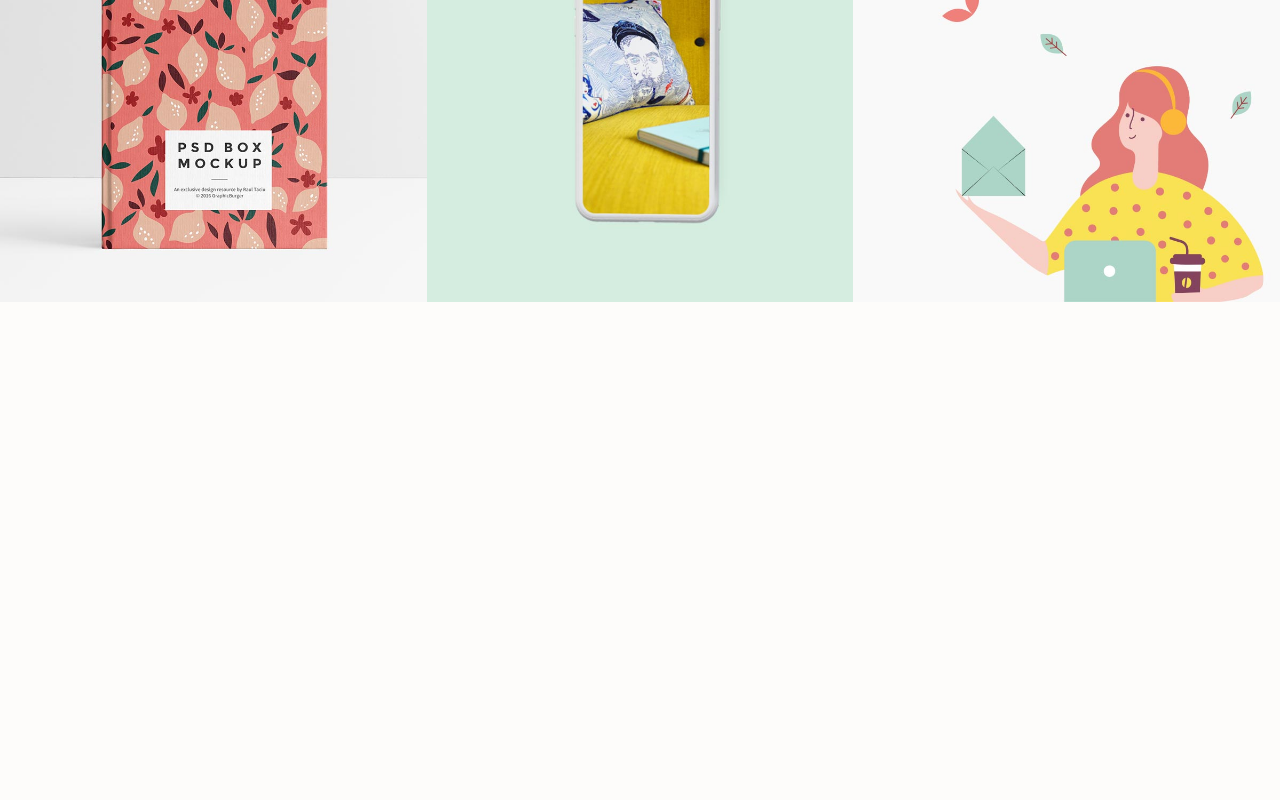
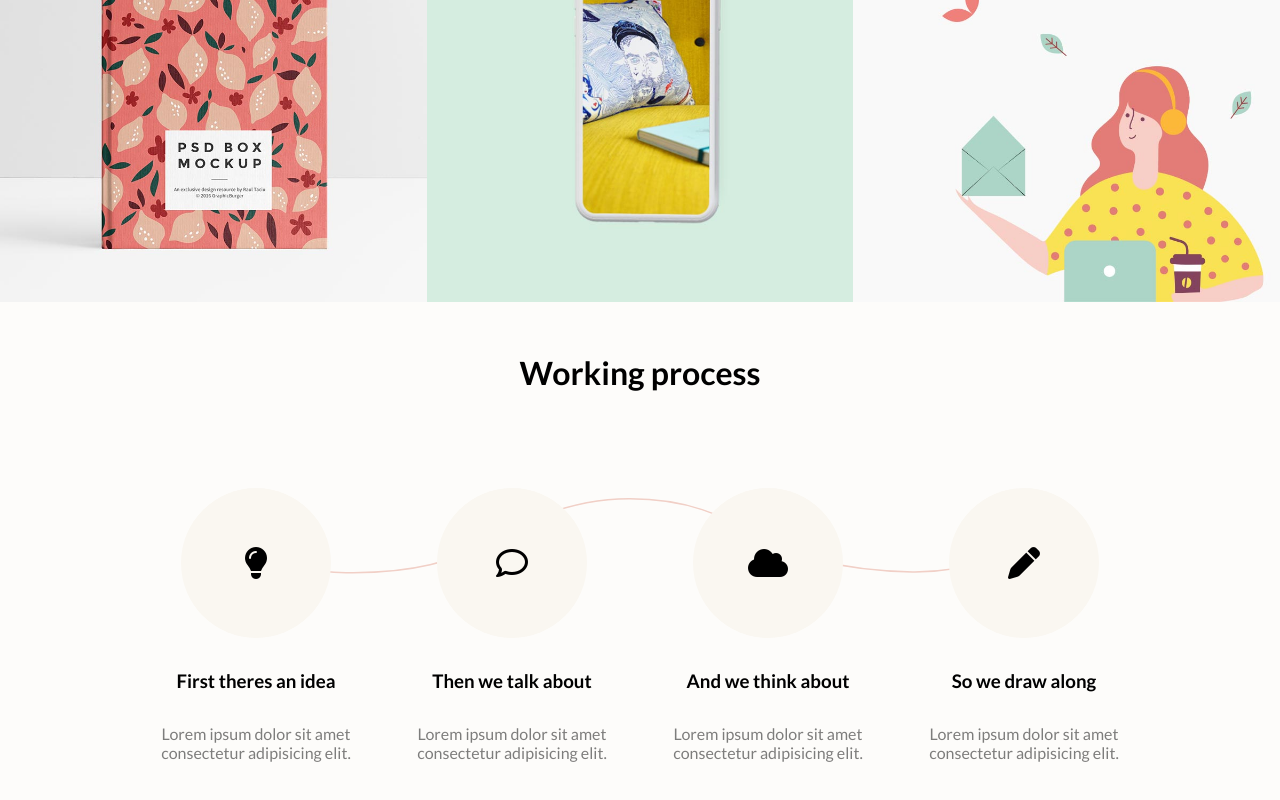
Before and after one commit to Carmine-Faella/proj-html-vuejs, a Vue app: page / in a window 1280 px wide. Shown: the part 1238-2038 px from the top of the page. Before the commit the page ends 1543 px from the top, so only its background shows below. Built offline with nearby package versions, Linux system fonts and the light colour scheme.

Commit message:
Inserimento section

```diff
--- /dev/null
+++ b/src/components/Circle.vue
@@ -0,0 +1,60 @@
+<script>
+
+export default{
+    data(){
+        return{
+
+        }
+    },
+    props:{
+        title:String,
+        icon:String,
+    }
+}
+
+</script>
+
+<template>
+
+        <div class="d-flex">
+            <div class="icon"><i :class="icon"></i></div>
+            <div class="circle-wrapper">
+                <h3>{{ title }}</h3>
+                <p>Lorem ipsum dolor sit amet consectetur adipisicing elit.</p>
+            </div>
+        </div>
+
+</template>
+
+<style scoped lang="scss">
+@use '../styles/general.scss' as *;
+@use '../styles/partial/variables.scss' as *;
+.icon{
+    width: 150px;
+    height: 150px;
+    border-radius: 50%;
+    background-color: $back-6;
+    display: flex;
+    justify-content: center;
+    align-items: center;
+
+    i{
+        font-size: 2rem;
+    }
+
+}
+
+.d-flex{
+    display: flex;
+    flex-direction: column;
+    align-items: center;
+}
+
+h3{
+    padding: 2rem 0;
+}
+
+p{
+    opacity: 0.5;
+}
+</style>
--- /dev/null
+++ b/src/components/CircleList.vue
@@ -0,0 +1,73 @@
+<script>
+
+import Circle from './Circle.vue';
+
+export default{
+    components:{
+        Circle
+    },
+    data(){
+        return{
+            circleItem:[
+                {
+                    icon:'fa-solid fa-lightbulb',
+                    title:'First theres an idea',
+                },
+                {
+                    icon:'fa-regular fa-comment',
+                    title:'Then we talk about',
+                },
+                {
+                    icon:'fa-solid fa-cloud',
+                    title:'And we think about',
+                },
+                {
+                    icon:'fa-solid fa-pen',
+                    title:'So we draw along',
+                }
+            ]
+        }
+    }
+}
+
+</script>
+
+<template>
+
+    <h1 class="text-center">Working process</h1>
+    <div class="icon-cnt text-center">
+        <img src="../assets/svg-3.svg" alt="linear">
+        <div v-for="item,index in circleItem" :key="index">
+
+            <Circle :title="item.title" :icon="item.icon"/>
+
+        </div>
+    </div>
+
+</template>
+
+
+<style scoped lang="scss">
+
+@use '../styles/general.scss' as *;
+@use '../styles/partial/variables.scss' as *;
+.icon-cnt{
+    max-width: 80%;
+    margin: auto;
+    display: flex;
+    position: relative;
+
+    img{
+        position: absolute;
+        z-index: -1;
+        width: 90%;
+        padding-left: 5rem;
+    }
+}
+
+.text-center,h1{
+    text-align: center;
+    padding: 3rem 0;
+}
+
+</style>
--- a/src/components/PageMain.vue
+++ b/src/components/PageMain.vue
@@ -2,11 +2,13 @@
 
 import Slider from './Slider.vue';
 import CardList from './CardList.vue';
+import CircleList from './CircleList.vue';
 
 export default{
   components:{
     Slider,
-    CardList
+    CardList,
+    CircleList
   },
   data(){
     return{
@@ -21,6 +23,7 @@ export default{
 <template>
   <Slider/>
   <CardList/>
+  <CircleList/>
 </template>
 
 <style scoped lang="scss">
```
Also changed, not shown: src/assets/svg-8.svg (deleted).
